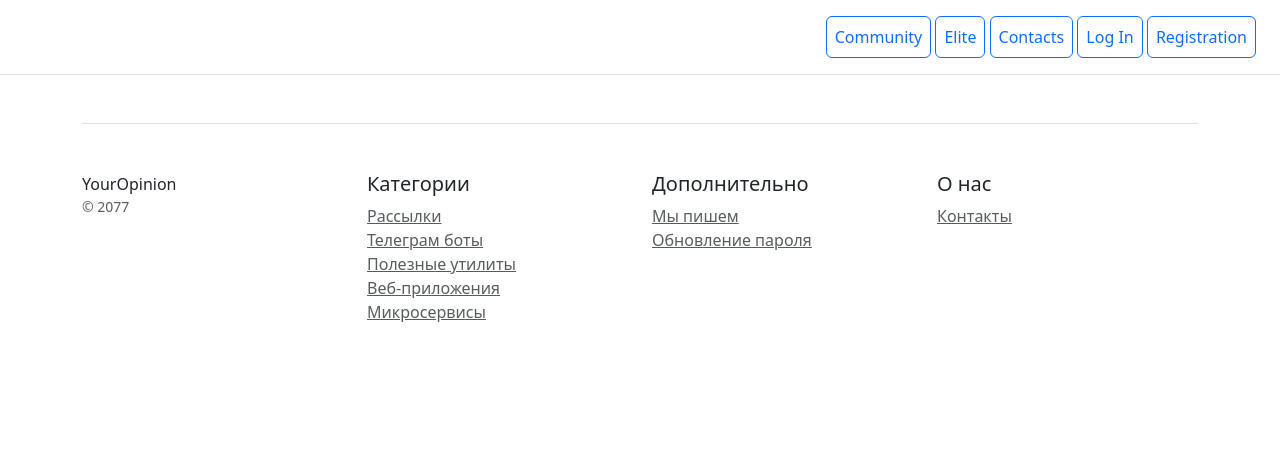
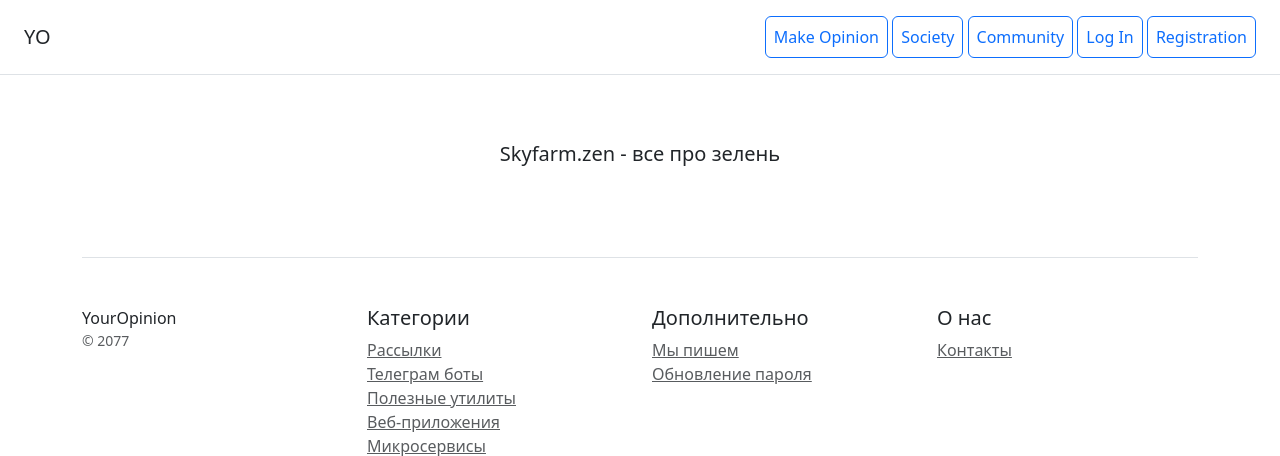
Before and after one commit to zironeed/graduate_work2, a Django app: page /blog/posts/free/ in a window 1280 px wide. Shown: the top 456 px of the page. Run offline with Django 4.2, Linux system fonts and the light colour scheme; some libraries are stand-ins or nearby versions.

Commit message:
update base and list templates

```diff
--- a/graduate2/blog/templates/blog/base.html
+++ b/graduate2/blog/templates/blog/base.html
@@ -9,10 +9,11 @@
     </head>
     <body>
     <div class="d-flex flex-column flex-md-row align-items-center p-3 px-md-4 mb-3 bg-white border-bottom box-shadow">
+        <h5 class="my-0 mr-md-auto font-weight-normal">YO</h5>
         <nav class="ms-auto justify-content-end">
-            <a class="p-2 btn btn-outline-primary" href="{% url 'blog:default_list' %}">Community</a>
-            <a class="p-2 btn btn-outline-primary" href="{% url 'blog:premium_list' %}">Elite</a>
-            <a class="p-2 btn btn-outline-primary" href="#">Contacts</a>
+            <a class="p-2 btn btn-outline-primary" href="{% url 'blog:post_create' %}">Make Opinion</a>
+            <a class="p-2 btn btn-outline-primary" href="{% url 'blog:default_list' %}">Society</a>
+            <a class="p-2 btn btn-outline-primary" href="{% url 'blog:premium_list' %}">Community</a>
             {% if user.is_authenticated %}
             <a class="p-2 btn btn-outline-primary" href="#">Log Out</a>
             {% else %}
@@ -46,7 +47,7 @@
                     <h5>Дополнительно</h5>
                     <ul class="list-unstyled text-small">
                         <li><a class="text-muted" href="#">Мы пишем</a></li>
-                        <li><a class="text-muted" href= "#">Обновление пароля</a></li>
+                        <li><a class="text-muted" href="#">Обновление пароля</a></li>
                     </ul>
                 </div>
                 <div class="col-6 col-md">
--- a/graduate2/blog/templates/blog/post_list.html
+++ b/graduate2/blog/templates/blog/post_list.html
@@ -1,11 +1,15 @@
 {% extends 'blog/base.html' %}
 
-<html lang="en">
-<head>
-    <meta charset="UTF-8">
-    <title>Title</title>
-</head>
-<body>
+{% block content %}
 
-</body>
-</html>
+<div class="pricing-header px-3 py-3 pt-md-5 pb-md-4 mx-auto text-center">
+    <p class="lead">Skyfarm.zen - все про зелень</p>
+</div>
+
+
+
+<div class="row text-center">
+
+</div>
+
+{% endblock %}
```
Also changed, not shown: graduate2/blog/templates/blog/premium_list.html (deleted, +0 -10 lines).
